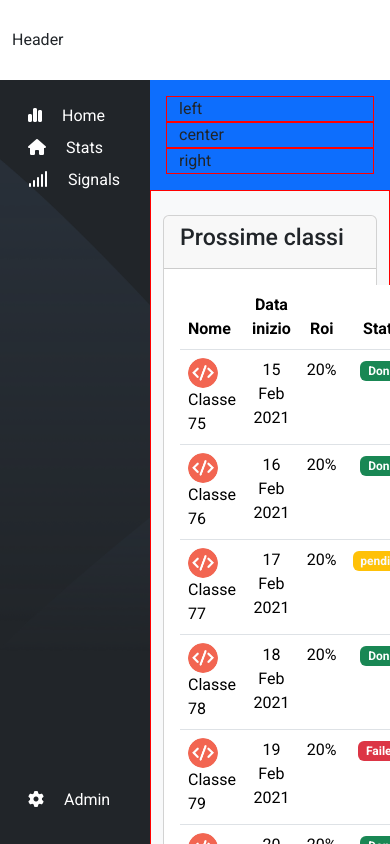
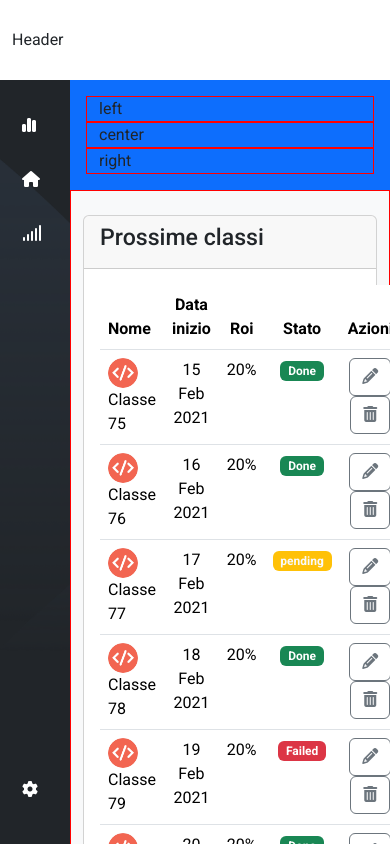
Before and after one commit to DavideBernasconi13/html-css-bootstrap-dashboard, a plain HTML site: page index.html in a window 390 px wide. Drawn offline with nearby package versions, Linux system fonts and the light colour scheme.

Commit message:
aside responsive

```diff
--- a/index.html
+++ b/index.html
@@ -39,19 +39,19 @@
                         <ul>
                             <li class="my-2">
                                 <a href="#">
-                                    <span class="icon mx-3"><i class="fa-solid fa-chart-simple"></i></span>
+                                    <span class="icon"><i class="fa-solid fa-chart-simple"></i></span>
                                     <span class="label">Home</span>
                                 </a>
                             </li>
                             <li class="my-2">
                                 <a href="#">
-                                    <span class="icon mx-3"><i class="fa-solid fa-house"></i></span>
+                                    <span class="icon"><i class="fa-solid fa-house"></i></span>
                                     <span class="label">Stats</span>
                                 </a>
                             </li>
                             <li class="my-2">
                                 <a href="#">
-                                    <span class="icon mx-3"><i class="fa-solid fa-signal"></i></span>
+                                    <span class="icon"><i class="fa-solid fa-signal"></i></span>
                                     <span class="label">Signals</span>
                                 </a>
                             </li>
@@ -61,7 +61,7 @@
                         <ul>
                             <li>
                                 <a href="#">
-                                    <span class="icon mx-3"><i class="fa-solid fa-gear"></i></span>
+                                    <span class="icon"><i class="fa-solid fa-gear"></i></span>
                                     <span class="label">Admin</span>
                                 </a>
                             </li>
--- a/style/style.css
+++ b/style/style.css
@@ -50,7 +50,19 @@ aside {
 aside a {
     text-decoration: none;
     color: #fff;
-    margin-bottom: 15px;
+    padding: 10px;
+    margin-bottom: 10px;
+    width: 100%;
+    display: block;
+    transition: .3s;
+}
+
+aside .icon {
+    margin-right: 1.3rem;
+}
+
+aside a:hover {
+    background-color: var(--bs-gray);
 }
 
 /* -------------------------------------------------------------------------------- */
@@ -72,3 +84,25 @@ aside a {
     border-radius: 50%;
     object-fit: cover;
 }
+
+/* -------------------------------------------------------------------------------- */
+/* ! Media query */
+/* -------------------------------------------------------------------------------- */
+@media screen and (max-width: 768px) {
+    aside a .label {
+        display: none;
+    }
+
+    aside a .icon {
+        margin: 0;
+        text-align: center;
+    }
+
+    aside {
+        width: 70px;
+    }
+
+    #dashboard {
+        width: calc(100% - 70px);
+    }
+}
```
